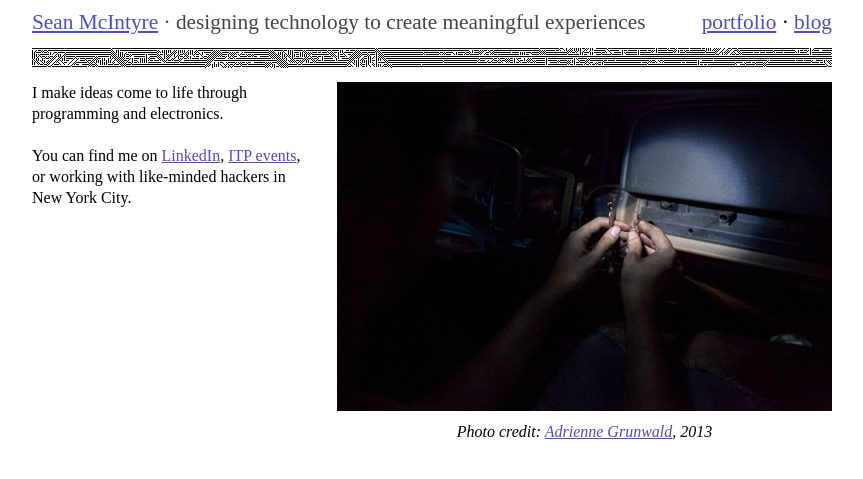
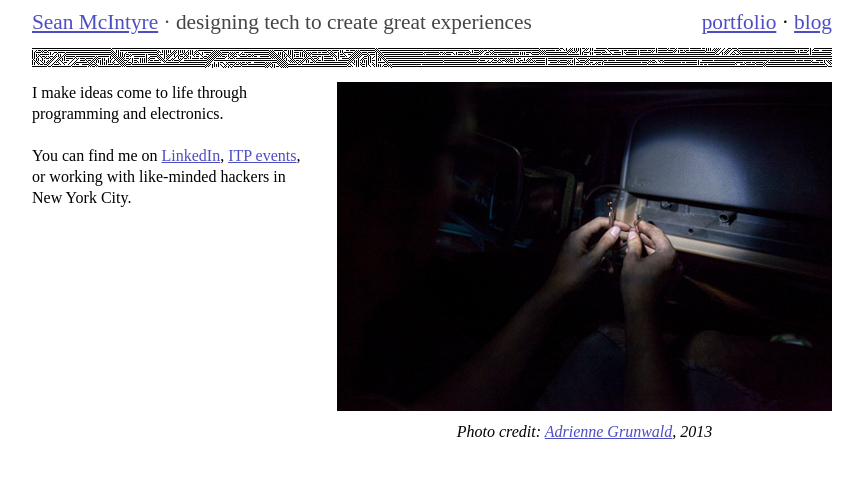
Before and after one commit to boxysean/boxysean.com, a Jekyll site: the page built from jekyll/index.md, in a window 1280 px wide. Shown: the top 479 px of the page, without its empty margins (208-1071 px from the left). Built offline with Jekyll 4.4.1, drawn with Linux system fonts in a browser that asks for light colours; some web fonts are replaced; Markdown is read by kramdown in place of the engine named in the settings.

```diff
--- a/Gemfile
+++ b/Gemfile
@@ -1,2 +1,4 @@
 source 'https://rubygems.org'
 gem "jekyll"
+gem "redcarpet"
+gem "rouge"
--- a/jekyll/_config.yml
+++ b/jekyll/_config.yml
@@ -1,5 +1,5 @@
 name: boxysean
 markdown: redcarpet
-pygments: true
+highlighter: rouge
 
 permalink: pretty
--- a/jekyll/_includes/header.html
+++ b/jekyll/_includes/header.html
@@ -25,7 +25,7 @@
 
             <div id="header-container" {% if include.width == 1024 %}class="width1024"{% else %}class="width800"{% endif %}>
                 <h2 id="titlebar">
-                    <a href="{{ site.url }}">Sean McIntyre</a> &middot; designing technology to create meaningful experiences
+                    <a href="{{ site.url }}">Sean McIntyre</a> &middot; designing tech to create great experiences
                 </h2>
                 <h2 id="linkbar">
                     <a title="portfolio" class="" href="{{ site.url }}/portfolio">portfolio</a>
```
Also changed, not shown: Gemfile.lock.
